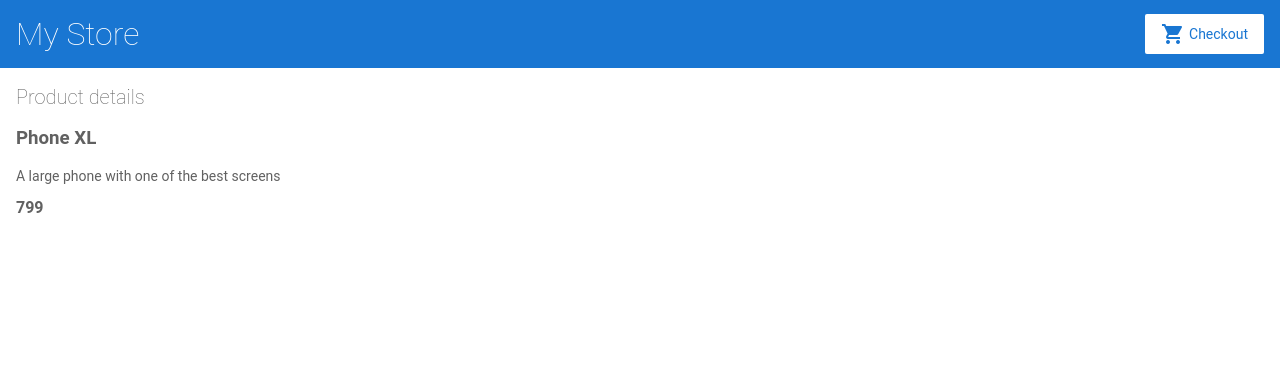
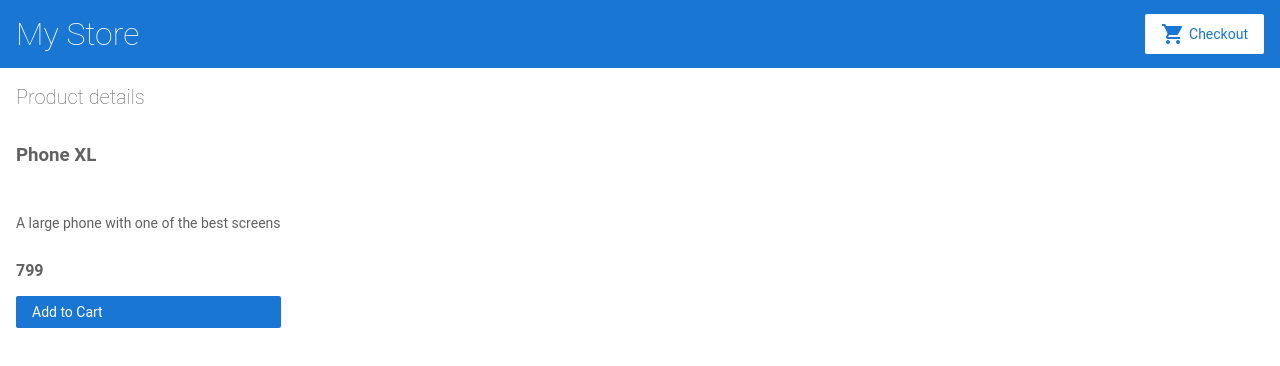
Before and after one commit to AdamWalkowski/angular-template, an Angular app: page /products/1 in a window 1280 px wide. Shown: the top 366 px of the page. Built offline with nearby package versions, Linux system fonts and the light colour scheme.

Commit message:
4 files modified, 6 added

```diff
--- a/src/app/app.module.ts
+++ b/src/app/app.module.ts
@@ -8,6 +8,7 @@ import { TopBarComponent } from './top-bar/top-bar.component';
 import { ProductListComponent } from './product-list/product-list.component';
 import { ProductAlertsComponent } from './product-alerts/product-alerts.component';
 import { ProductDetailsComponent } from './product-details/product-details.component';
+import { CartComponent } from './cart/cart.component';
 
 @NgModule({
   imports: [
@@ -23,7 +24,8 @@ import { ProductDetailsComponent } from './product-details/product-details.compo
     TopBarComponent,
     ProductListComponent,
     ProductAlertsComponent,
-    ProductDetailsComponent
+    ProductDetailsComponent,
+    CartComponent
   ],
   bootstrap: [
     AppComponent
--- /dev/null
+++ b/src/app/cart.service.ts
@@ -0,0 +1,24 @@
+import { Injectable } from '@angular/core';
+import { Product } from './products';
+
+@Injectable({
+  providedIn: 'root',
+})
+export class CartService {
+  private items: Product[] = [];
+
+  constructor() {}
+
+  addToCart(product: Product) {
+    this.items.push(product);
+  }
+
+  getItems() {
+    return this.items;
+  }
+
+  clearCart() {
+    this.items = [];
+    return this.items;
+  }
+}
--- /dev/null
+++ b/src/app/cart/cart.component.html
@@ -0,0 +1 @@
+<p>cart works!</p>
--- /dev/null
+++ b/src/app/cart/cart.component.ts
@@ -0,0 +1,15 @@
+import { Component, OnInit } from '@angular/core';
+
+@Component({
+  selector: 'app-cart',
+  templateUrl: './cart.component.html',
+  styleUrls: ['./cart.component.css']
+})
+export class CartComponent implements OnInit {
+
+  constructor() { }
+
+  ngOnInit(): void {
+  }
+
+}
--- a/src/app/product-details/product-details.component.css
+++ b/src/app/product-details/product-details.component.css
@@ -0,0 +1,5 @@
+.product-details {
+  display: flex;
+  flex-flow: column;
+  gap: 1em;
+}
--- a/src/app/product-details/product-details.component.html
+++ b/src/app/product-details/product-details.component.html
@@ -1,6 +1,7 @@
 <h2>Product details</h2>
-<div *ngIf="product">
+<div class="product-details" *ngIf="product">
   <h3>{{ product.name }}</h3>
   <p>{{ product.description }}</p>
   <strong>{{ product.price }}</strong>
+  <button (click)="addToCart(product)">Add to Cart</button>
 </div>
--- a/src/app/product-details/product-details.component.ts
+++ b/src/app/product-details/product-details.component.ts
@@ -1,6 +1,7 @@
 import { Component, OnInit } from '@angular/core';
 import { ActivatedRoute } from '@angular/router';
 import { Product, products } from '../products';
+import { CartService } from '../cart.service';
 
 @Component({
   selector: 'app-product-details',
@@ -10,11 +11,19 @@ import { Product, products } from '../products';
 export class ProductDetailsComponent implements OnInit {
   public product?: Product;
 
-  constructor(private route: ActivatedRoute) {}
+  constructor(
+    private route: ActivatedRoute,
+    private cartService: CartService
+  ) {}
 
   ngOnInit(): void {
     const routeParams = this.route.snapshot.paramMap;
     const productId = Number(routeParams.get('productId'));
     this.product = products.find((x: Product) => x.id === productId);
   }
+
+  addToCart(product: Product) {
+    this.cartService.addToCart(product);
+    window.alert('Your product has been added to the cart!');
+  }
 }
```
Also changed, not shown: src/app/cart/cart.component.css (added), 2 other files (tests, documents, lock files or other folders).
